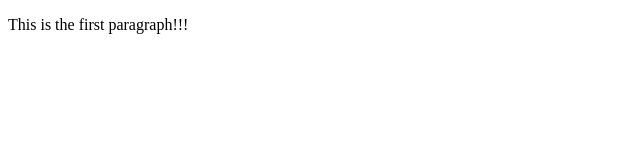
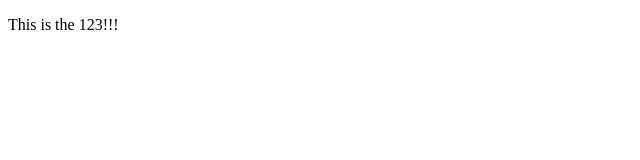
Before and after one commit to lfang1/week1_tutorial, a plain HTML site: page index.html in a window 1280 px wide. Shown: the whole page, without its empty margins (0-640 px from the left). Drawn offline with Linux system fonts and the light colour scheme.

Commit message:
Changed the paragraph.

```diff
--- a/index.html
+++ b/index.html
@@ -6,6 +6,6 @@
     <title>Page Week 1</title>
 </head>
 <body>
-    <p>This is the first paragraph!!!</p>
+    <p>This is the 123!!!</p>
 </body>
 </html>
```
